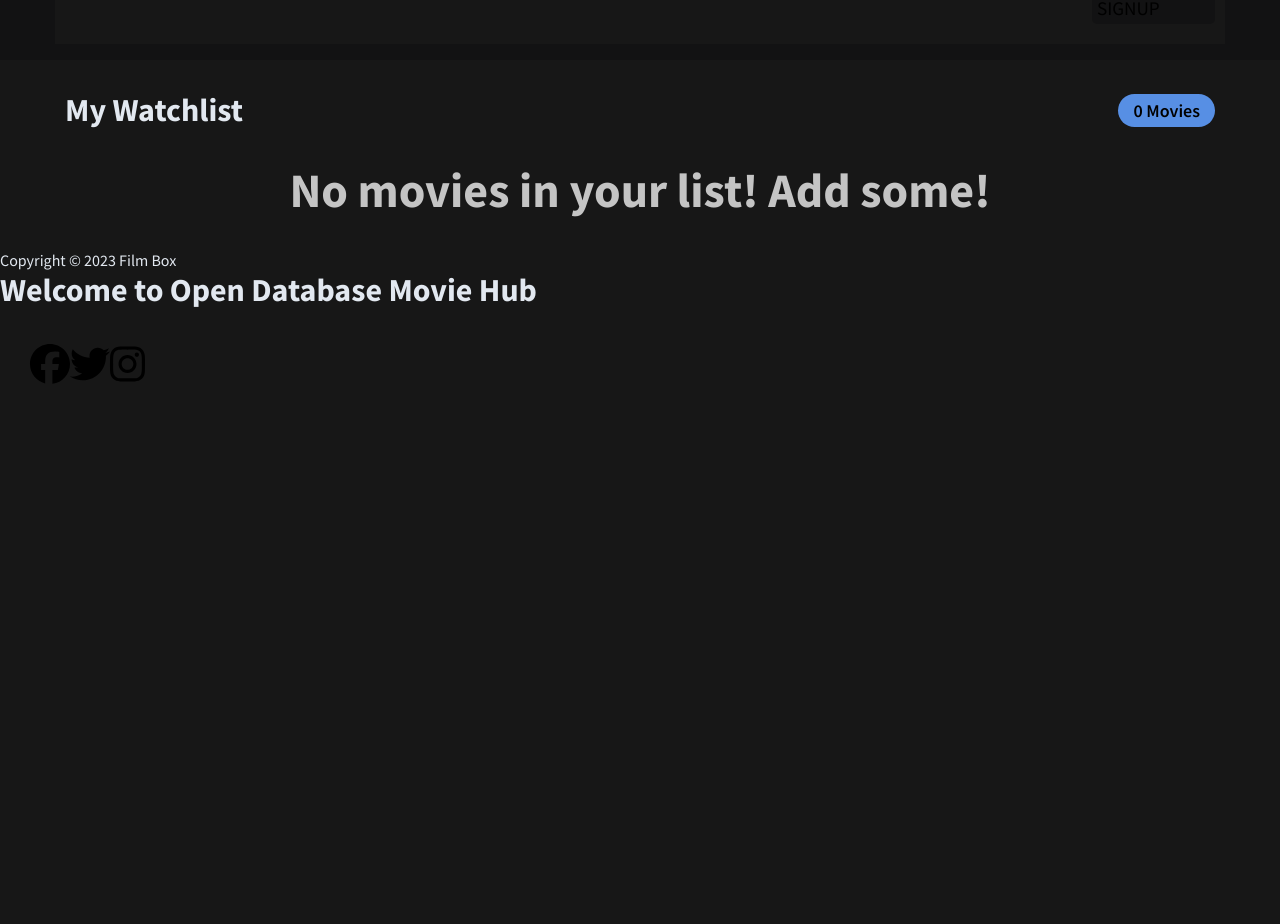
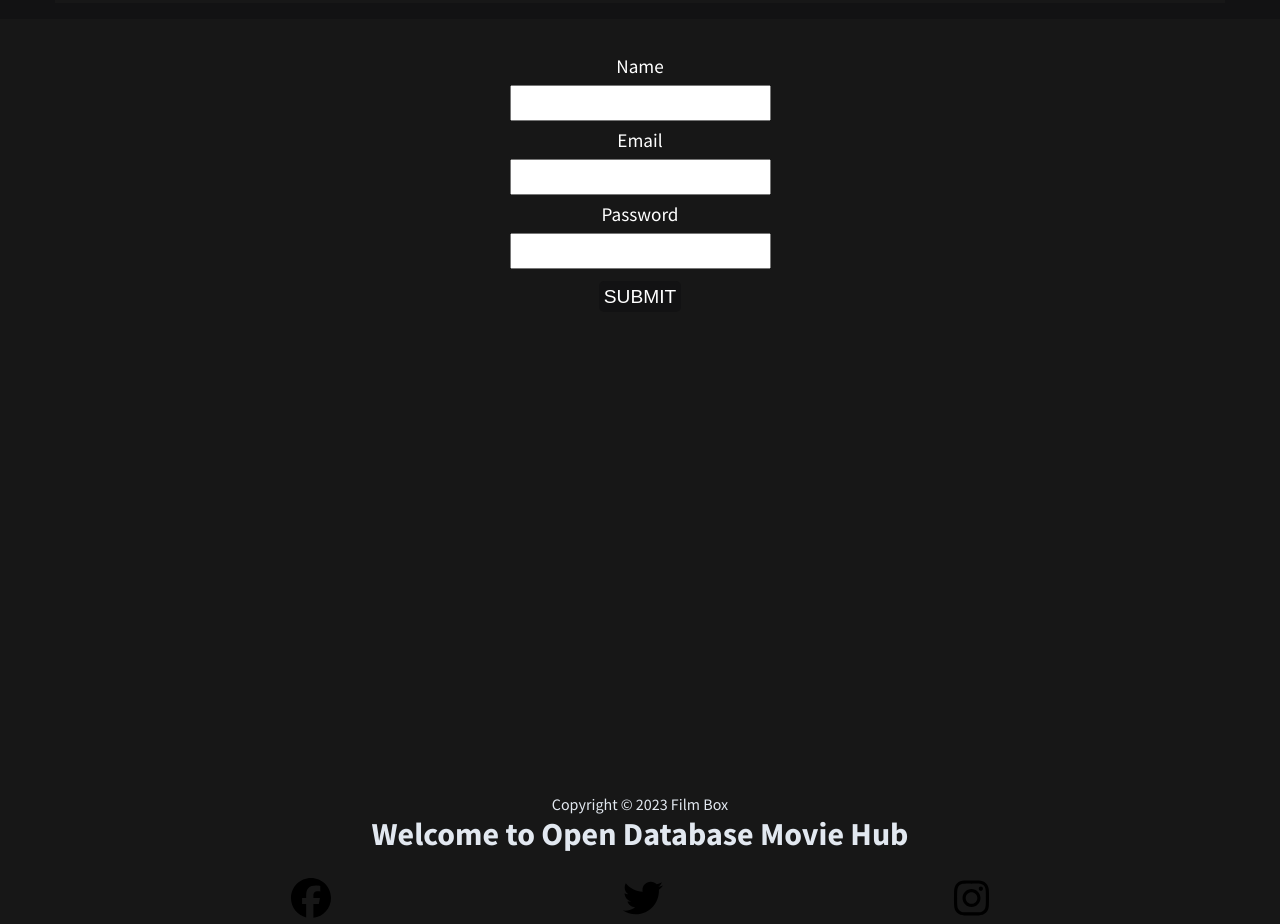
Before and after one commit to BarnabyIngrid/filmbox, a React (Create React App) app: page / in a window 1280 px wide. Shown: the part 84-1008 px from the top of the page. Before the commit the page ends 800 px from the top, so only its background shows below. Built offline with nearby package versions, Linux system fonts and the light colour scheme.

Commit message:
updated footer css and signup form

```diff
--- a/src/App.css
+++ b/src/App.css
@@ -314,19 +314,41 @@ header .nav-links li:last-child {
 
   .footer-container{
   color: var(--primary-text-color);
+ position: relative;
+ /* background-color: red; */
+ display: flex;
+ justify-content: center;
+ padding-top: 472px;
+ text-align: center;
 
 }
 
+.para{
+  display: flex;
+  justify-content: center;
+  align-items: center;
+  flex-direction: column;
+  margin-bottom: 20px;
+}
 .Icons {
-  padding: 30px;
+  /* padding: 30px; */
   font-size: 40px;
-  width: 60px;
-  text-align: center;
+  width: 100%;
   text-decoration: none;
   display: flex;
-  justify-content: space-between;
+  justify-content: space-evenly;
+  align-items: center;
+
+
+
 }
 
+.child{
+  position: absolute;
+  background-color: transparent;
+  width: 100%;
+  border-radius: 10px;
+}
 /* Add a hover effect if you want */
 .Icons:hover {
   opacity: 1.0;
@@ -337,20 +359,26 @@ header .nav-links li:last-child {
 /* Facebook */
 .fa-facebook {
   color: black;
-
-
+  cursor: pointer;
+  /* margin: 30px; */
 }
 
 /* Twitter */
 .fa-twitter {
   color: black;
-
+  cursor: pointer;
+  /* margin: 50px; */
 
 }
 
 .fa-instagram{
 color: black;
+cursor: pointer;
+/* margin: 50px; */
+
 }
+
+
 
 .fa-facebook:hover{
   color: white;
@@ -387,12 +415,13 @@ color: black;
 
   }
   .btn{
-  color: black;
+  color: white;
   border-radius: 5px;
   font-size: larger;
   display: block;
   padding: 5px;
   margin: 10px auto;
+  cursor: pointer;
 
   }
 
@@ -403,7 +432,7 @@ color: black;
 
   .error{
   display: block;
-  background-color: black;
+  background-color: #171717;;
   color: white;
   width: fit-content;
   height: 50px;
@@ -412,7 +441,7 @@ color: black;
 
   .success{
   display: block;
-  background-color: black;
+  background-color: #171717;;
   color: white;
   width: fit-content;
   height: 50px;
@@ -422,3 +451,11 @@ color: black;
   /* .brand{
     color: #e50914;
   } */
+
+  .form{
+    padding-top: 15px;
+    width: 100%;
+    justify-content: center;
+    text-align: center;
+    color: white;
+  }
--- a/src/App.js
+++ b/src/App.js
@@ -17,24 +17,23 @@ function App() {
       <Router>
         <Header />
 
-
         <Switch>
           <Route exact path="/">
-            <Watchlist />
+            <Signup />
           </Route>
           <Route path="/add">
             <Add />
           </Route>
           <Route path="/watched">
             <Watched />
-            <Signup/>
+          </Route>
+          <Route path="/Watchlist">
+            <Watchlist />
           </Route>
         </Switch>
-
+        <Footer />
       </Router>
-     <Footer/>
     </GlobalProvider>
-
   );
 }
 
--- a/src/components/Footer/Footer.js
+++ b/src/components/Footer/Footer.js
@@ -6,13 +6,19 @@ function Footer() {
     return (
         <>
       <div className="footer-container">
+      <div className="child">
+        <div className="para">
         <p >Copyright © 2023 Film Box</p>
         <h1>Welcome to Open Database Movie Hub </h1>
         </div>
-        <div className='Icons'>
+       <div className='Icons'>
         <a href="www.facebook.com"><FontAwesomeIcon icon={faFacebook} /></a>
-      <a href="www.twitter.com"><FontAwesomeIcon icon={faTwitter} /></a>
-      <a href="www.instagram.com"><FontAwesomeIcon icon={faInstagram} /></a>
+        <a href="www.twitter.com"><FontAwesomeIcon icon={faTwitter} /></a>
+        <a href="www.instagram.com"><FontAwesomeIcon icon={faInstagram} /></a>
+      </div>
+      </div>
+
+
       </div>
       </>
     );
--- a/src/components/Header.js
+++ b/src/components/Header.js
@@ -23,10 +23,9 @@ export const Header = () => {
               <Link to="/add" className="btn btn-main">
                 + Add Movies
               </Link>
-              <Link to="/Signup" className="btn btn-main-signup">
+              {/* <Link to="/" className="btn btn-main-signup">
                 Signup
-              </Link>
-
+              </Link> */}
             </li>
           </ul>
         </div>
--- a/src/components/Signupform/Signup.js
+++ b/src/components/Signupform/Signup.js
@@ -1,13 +1,12 @@
-
-import { useState } from 'react';
-import React from 'react';
+import { useState } from "react";
+import React from "react";
+import { useNavigate } from "react-dom";
 
 export default function Signup() {
-
   // States for registration
-const [name, setName] = useState('');
-const [email, setEmail] = useState('');
-const [password, setPassword] = useState('');
+  const [name, setName] = useState("");
+  const [email, setEmail] = useState("");
+  const [password, setPassword] = useState("");
 
   // States for checking the errors
   const [submitted, setSubmitted] = useState(false);
@@ -34,7 +33,7 @@ setSubmitted(false);
   // Handling the form submission
   const handleSubmit = (e) => {
     e.preventDefault();
-if (name === '' || email === '' || password === '') {
+    if (name === "" || email === "" || password === "") {
       setError(true);
     } else {
       setSubmitted(true);
@@ -48,8 +47,9 @@ return (
       <div
         className="success"
         style={{
-display: submitted ? '' : 'none',
-}}>
+          display: submitted ? "" : "none",
+        }}
+      >
         <h1>User {name} successfully registered!!</h1>
       </div>
     );
@@ -61,38 +61,49 @@ return (
       <div
         className="error"
         style={{
-display: error ? '' : 'none',
-}}>
-<h1>Please enter all the fields</h1>
+          display: error ? "" : "none",
+        }}
+      >
+        <h1>Please enter all the fields! </h1>
       </div>
     );
   };
 
   return (
     <div className="form">
-<div>
+      {/* <div>
         <h1>User Registration</h1>
-</div>
-
+      </div> */}
       {/* Calling to the methods */}
       <div className="messages">
         {errorMessage()}
         {successMessage()}
       </div>
-
-<form>
+      <form className="form">
         {/* Labels and inputs for form data */}
         <label className="label">Name</label>
-<input onChange={handleName} className="input"
-value={name} type="text" />
+        <input
+          onChange={handleName}
+          className="input"
+          value={name}
+          type="text"
+        />
 
         <label className="label">Email</label>
-<input onChange={handleEmail} className="input"
-value={email} type="email" />
+        <input
+          onChange={handleEmail}
+          className="input"
+          value={email}
+          type="email"
+        />
 
         <label className="label">Password</label>
-<input onChange={handlePassword} className="input"
-value={password} type="password" />
+        <input
+          onChange={handlePassword}
+          className="input"
+          value={password}
+          type="password"
+        />
 
         <button onClick={handleSubmit} className="btn" type="submit">
           Submit
```
Lines whose indentation alone changed are shown as unchanged.
